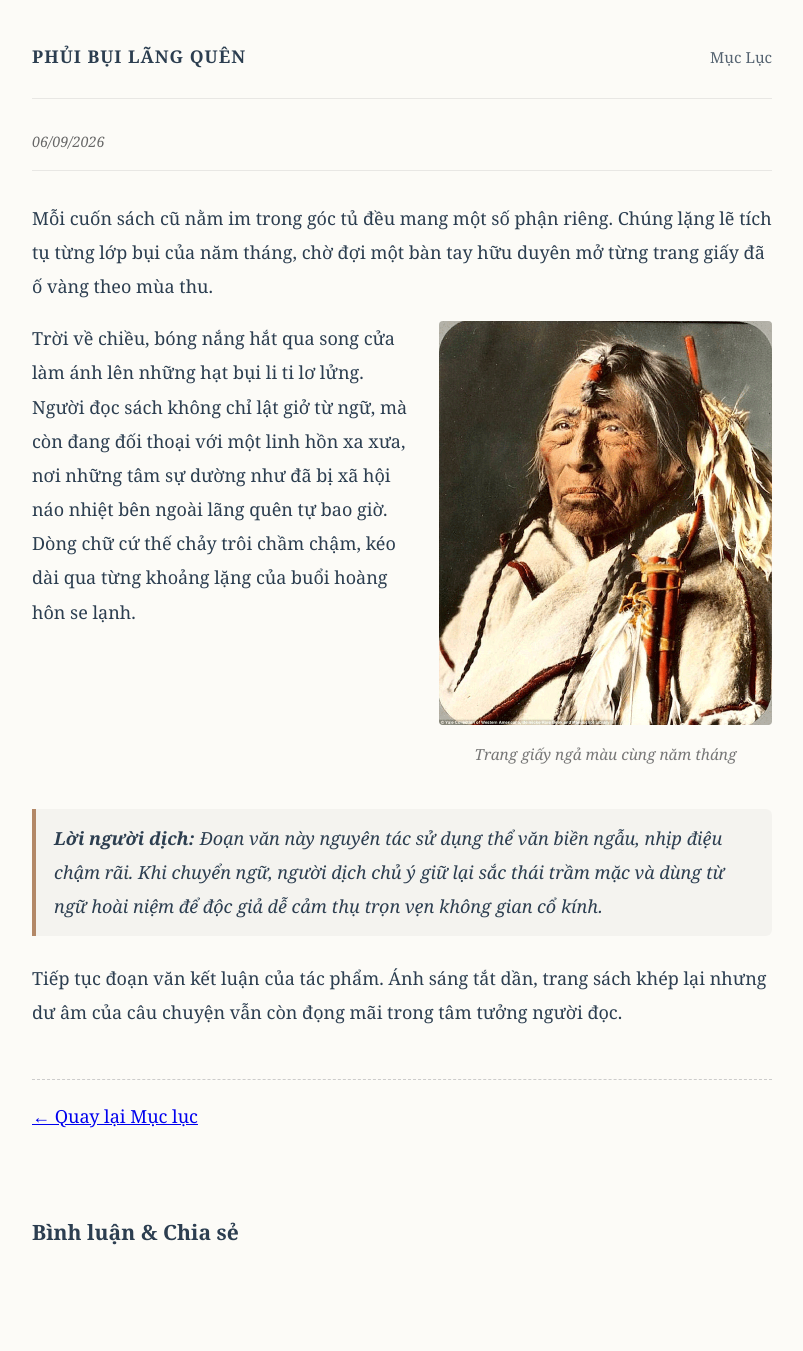
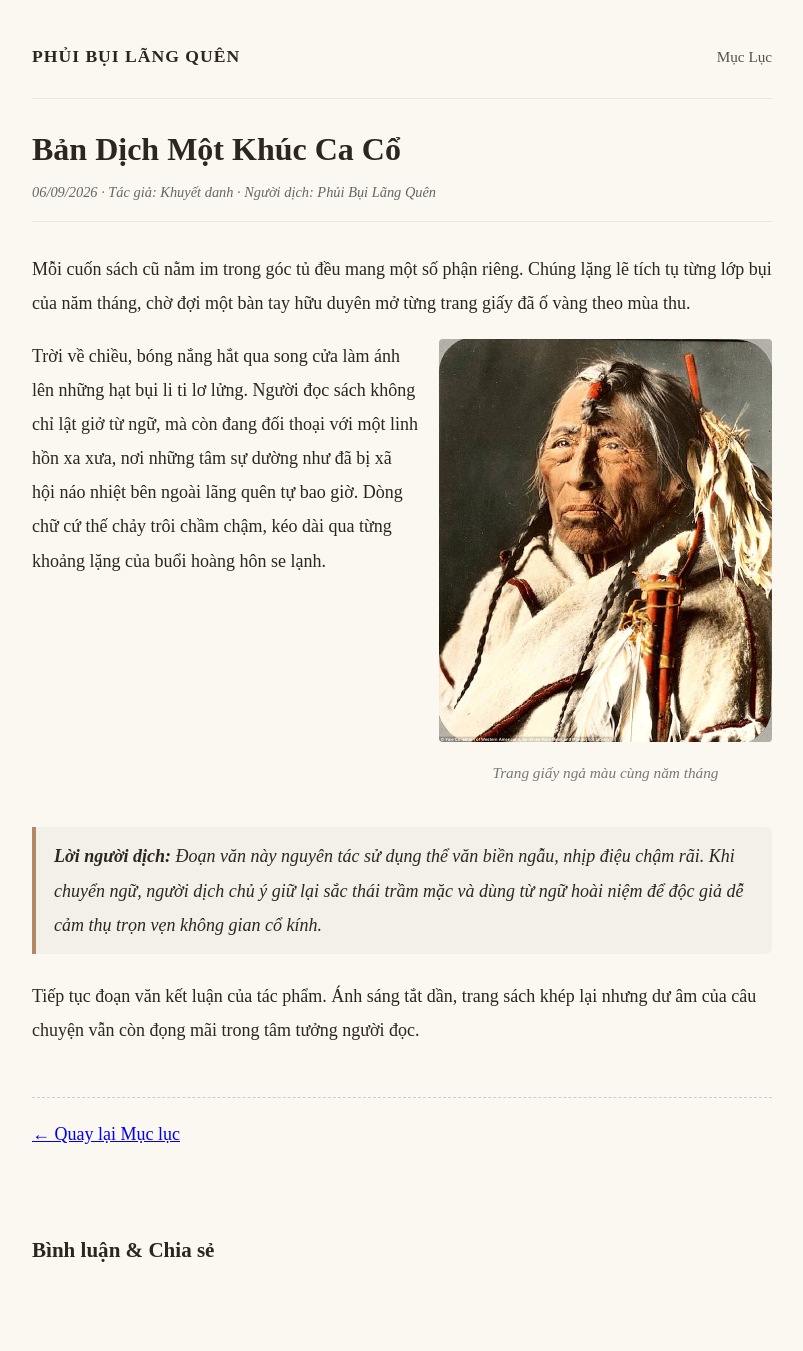
Before and after one commit to PhamQuyMui43/my-reading-blog, a Jekyll site: the page built from _posts/2026-09-06-tac-pham-mau.md, in a window 1280 px wide. Shown: the whole page, without its empty margins (238-1041 px from the left). Built offline with Jekyll 4.4.1, drawn with Linux system fonts in a browser that asks for light colours; some web fonts are replaced; our own code applies the rules of GitHub Pages for plain Markdown files; comment, search, counter and statistics services are not loaded.

Commit message:
sua loiYAML

```diff
--- a/_posts/2026-09-06-tac-pham-mau.md
+++ b/_posts/2026-09-06-tac-pham-mau.md
@@ -10,7 +10,7 @@
 # TÙY BIẾN MÀU NỀN, MÀU CHỮ VÀ FONT RIÊNG CHO BÀI NÀY:
 bg_color: "#fbf8f1"       # Màu giấy cổ điển
 text_color: "#2c2621"     # Màu chữ nâu than trầm dịu mắt
-font_family: ""'Roboto Slab', serif"
+font_family: "'Roboto Slab', serif"
 font_size: "18px"
 ---
 
```
